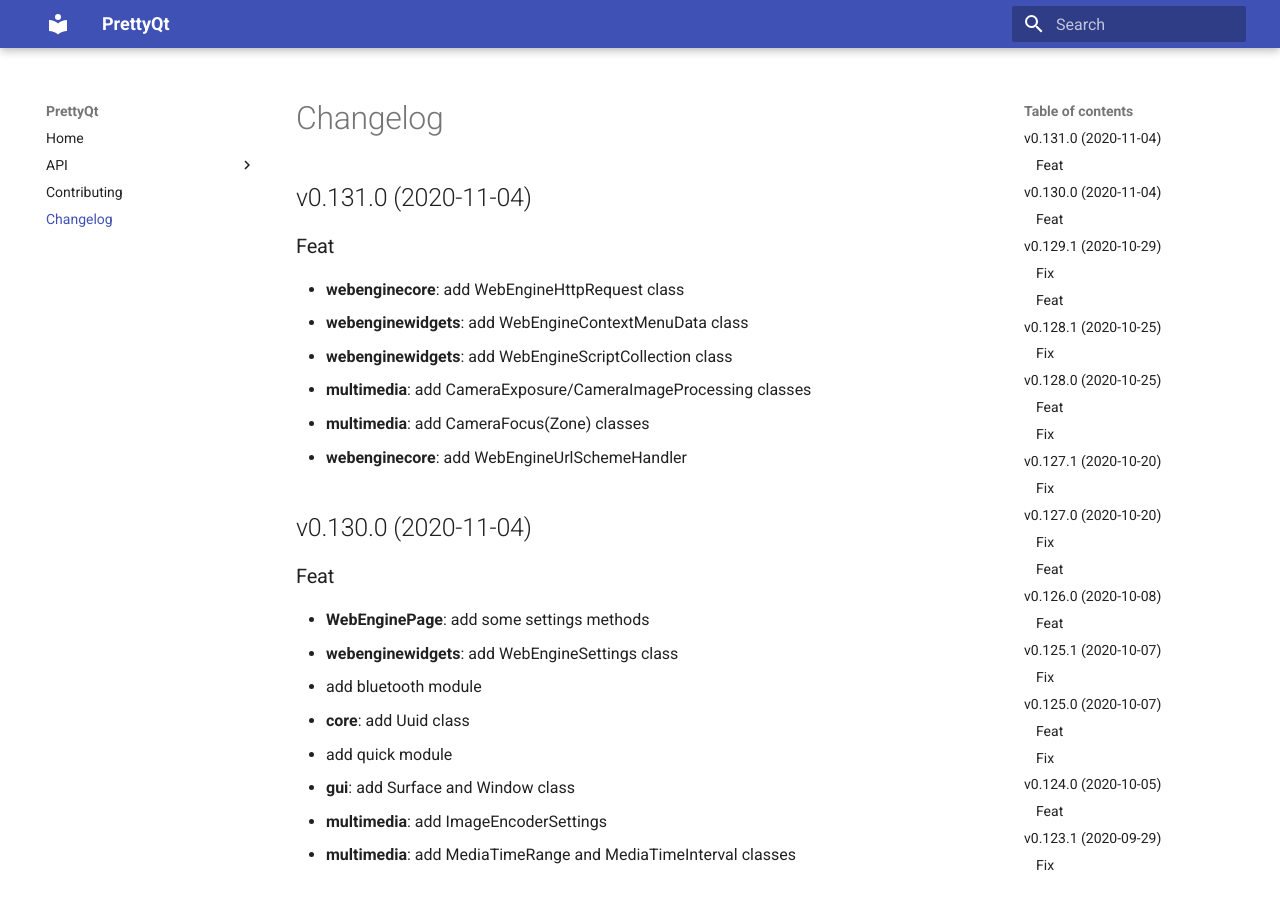
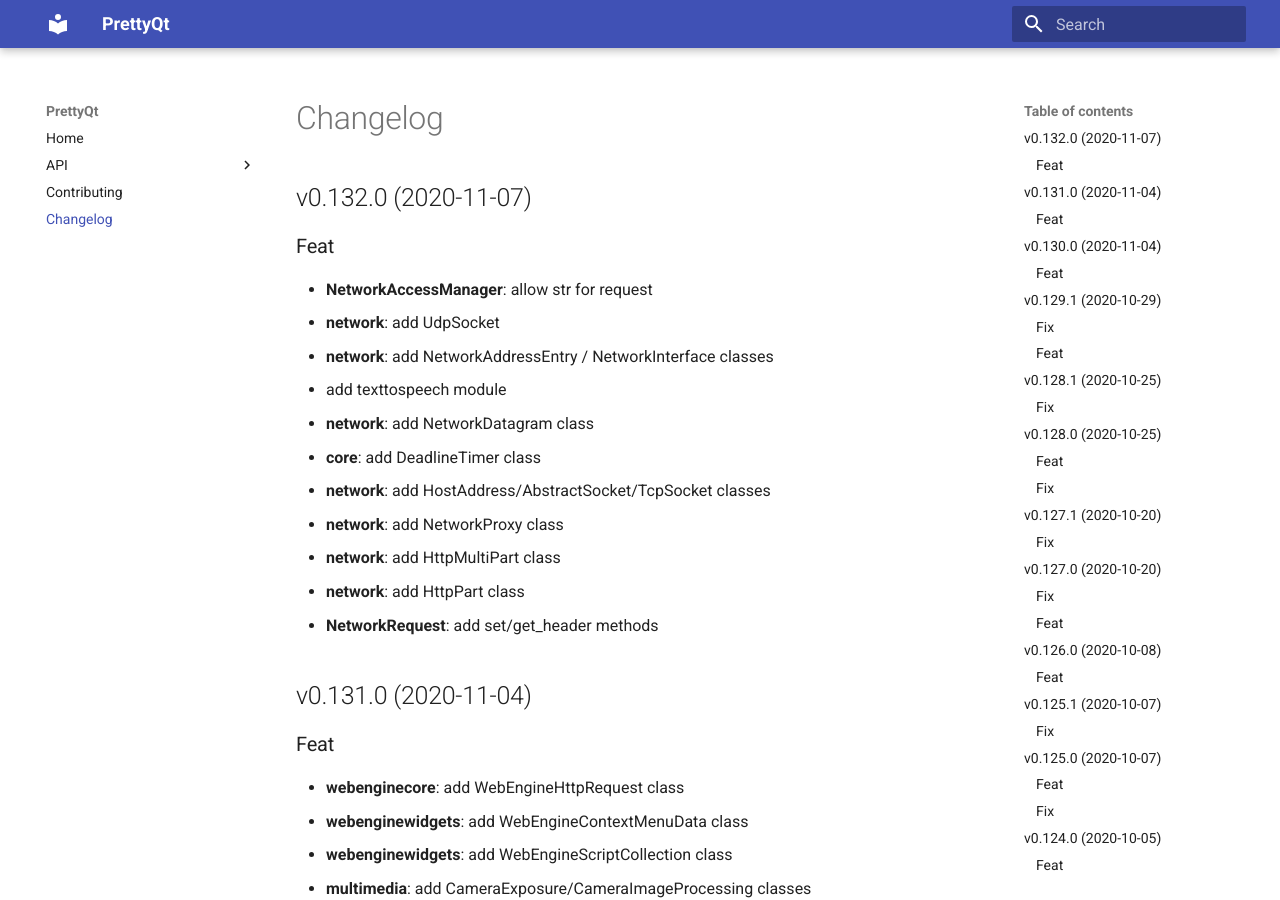
Before and after one commit to phil65/PrettyQt, an MkDocs documentation site: the page built from docs/changelog.md, in a window 1280 px wide and 900 px high. Built offline with MkDocs 1.6.1 and Material for MkDocs 9.7.7, drawn with Linux system fonts in a browser that asks for light colours.

Commit message:
bump: version 0.131.0 → 0.132.0

```diff
--- a/docs/changelog.md
+++ b/docs/changelog.md
@@ -1,3 +1,19 @@
+## v0.132.0 (2020-11-07)
+
+### Feat
+
+- **NetworkAccessManager**: allow str for request
+- **network**: add UdpSocket
+- **network**: add NetworkAddressEntry / NetworkInterface classes
+- add texttospeech module
+- **network**: add NetworkDatagram class
+- **core**: add DeadlineTimer class
+- **network**: add HostAddress/AbstractSocket/TcpSocket classes
+- **network**: add NetworkProxy class
+- **network**: add HttpMultiPart class
+- **network**: add HttpPart class
+- **NetworkRequest**: add set/get_header methods
+
 ## v0.131.0 (2020-11-04)
 
 ### Feat
--- a/prettyqt/__init__.py
+++ b/prettyqt/__init__.py
@@ -4,7 +4,7 @@
 
 __author__ = """Philipp Temminghoff"""
 __email__ = "phil65@kodi.tv"
-__version__ = "0.131.0"
+__version__ = "0.132.0"
 
 
 def debug():
--- a/pyproject.toml
+++ b/pyproject.toml
@@ -1,6 +1,6 @@
 [tool.poetry]
 name = "PrettyQt"
-version = "0.131.0"
+version = "0.132.0"
 description = "A pythonic layer on top of qtpy"
 readme = 'docs/index.md'
 repository = "https://github.com/phil65/prettyqt"
@@ -130,7 +130,7 @@
 '''
 [tool.commitizen]
 name = "cz_conventional_commits"
-version = "0.131.0"
+version = "0.132.0"
 tag_format = "v$version"
 version_files = [
     "prettyqt/__init__.py:__version__",
--- a/setup.py
+++ b/setup.py
@@ -38,6 +38,6 @@
     packages=find_packages(),
     test_suite="tests",
     url="https://github.com/phil65/prettyqt",
-    version="0.131.0",
+    version="0.132.0",
     zip_safe=False,
 )
```
Also changed, not shown: CHANGELOG.md (+16 -0 lines).
